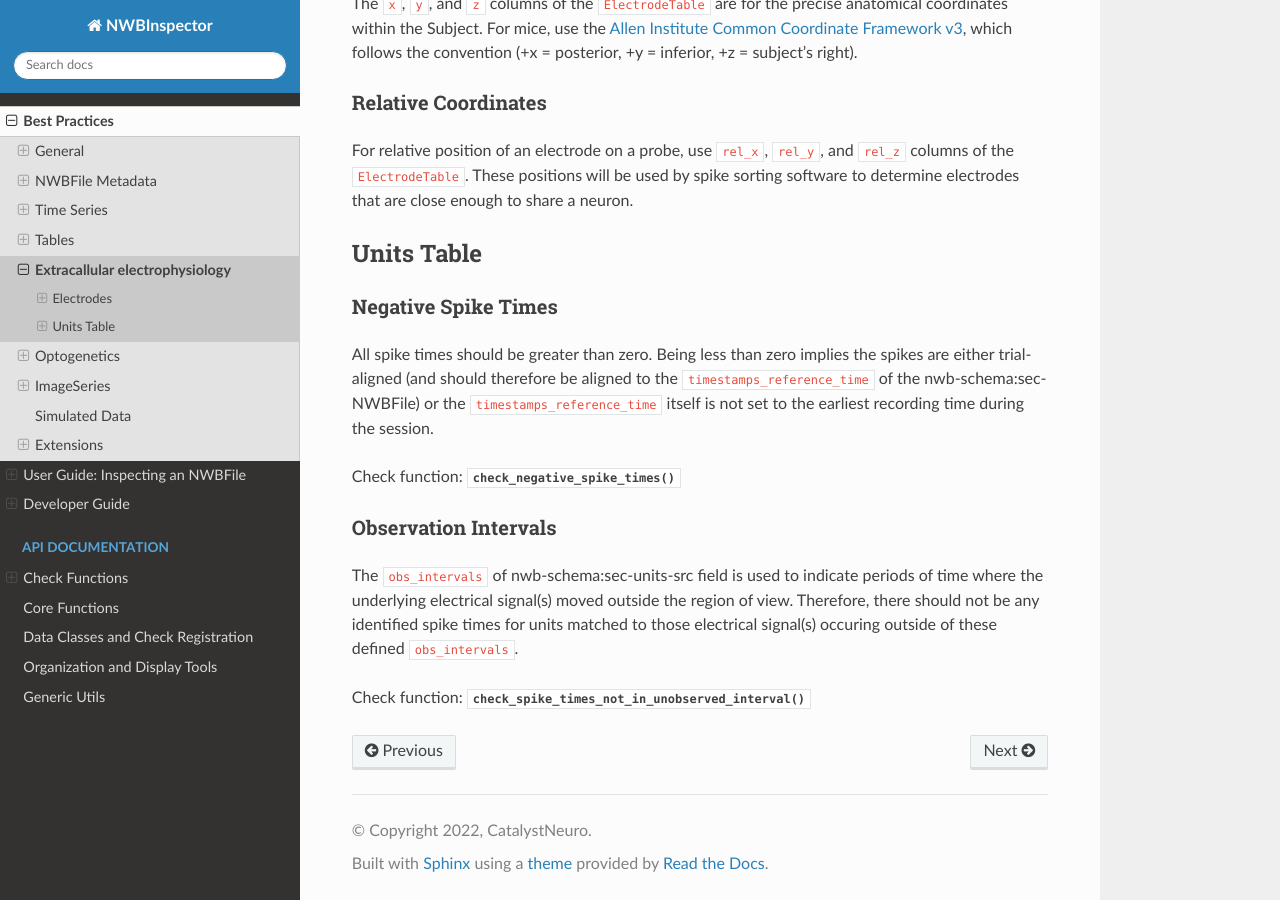
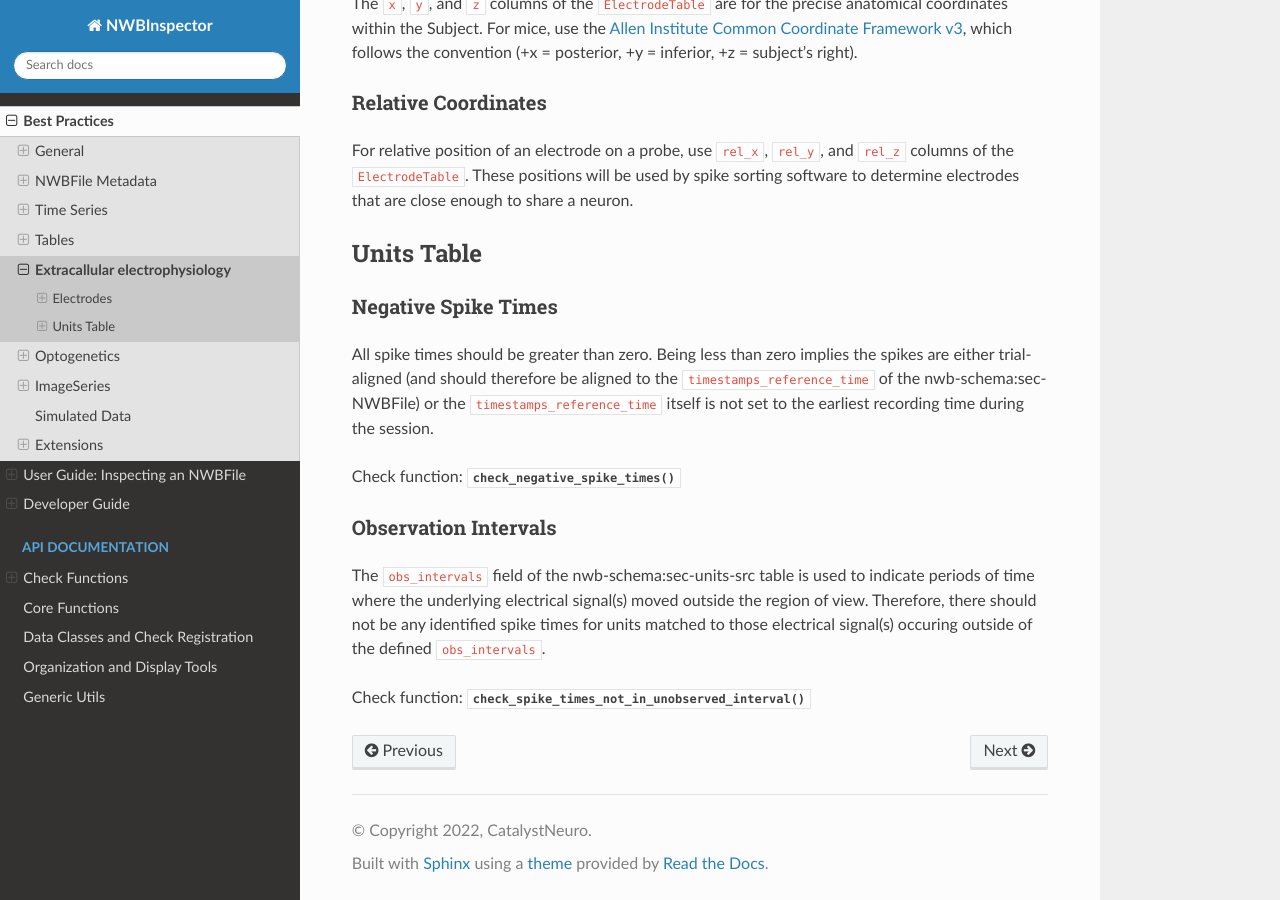
Before and after one commit to NeurodataWithoutBorders/nwbinspector, a Sphinx documentation site: the page built from docs/best_practices/ecephys.rst, in a window 1280 px wide and 900 px high, scrolled down 784 px. Built offline with Sphinx 7.4.7 and the Read the Docs theme 2.0.0, drawn with Linux system fonts in a browser that asks for light colours.

Commit message:
Update ecephys.rst

```diff
--- a/docs/best_practices/ecephys.rst
+++ b/docs/best_practices/ecephys.rst
@@ -80,6 +80,6 @@ Check function: :py:meth:`~nwbinspector.checks.ecephys.check_negative_spike_time
 Observation Intervals
 ~~~~~~~~~~~~~~~~~~~~~
 
-The ``obs_intervals`` of :ref:`nwb-schema:sec-units-src` field is used to indicate periods of time where the underlying electrical signal(s) moved outside the region of view. Therefore, there should not be any identified spike times for units matched to those electrical signal(s) occuring outside of these defined ``obs_intervals``.
+The ``obs_intervals`` field of the :ref:`nwb-schema:sec-units-src` table is used to indicate periods of time where the underlying electrical signal(s) moved outside the region of view. Therefore, there should not be any identified spike times for units matched to those electrical signal(s) occuring outside of the defined ``obs_intervals``.
 
 Check function: :py:meth:`~nwbinspector.checks.ecephys.check_spike_times_not_in_unobserved_interval`
```
